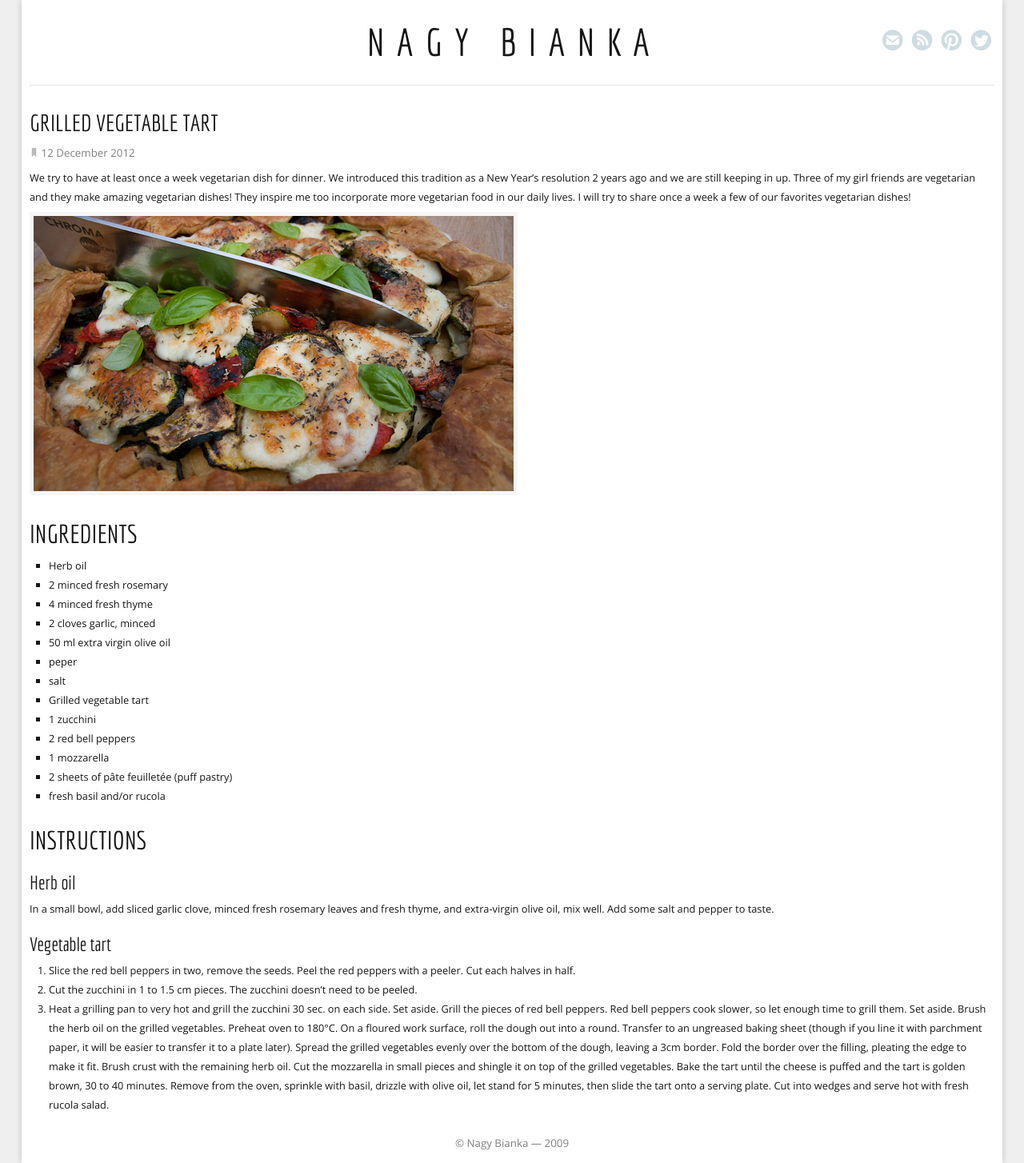
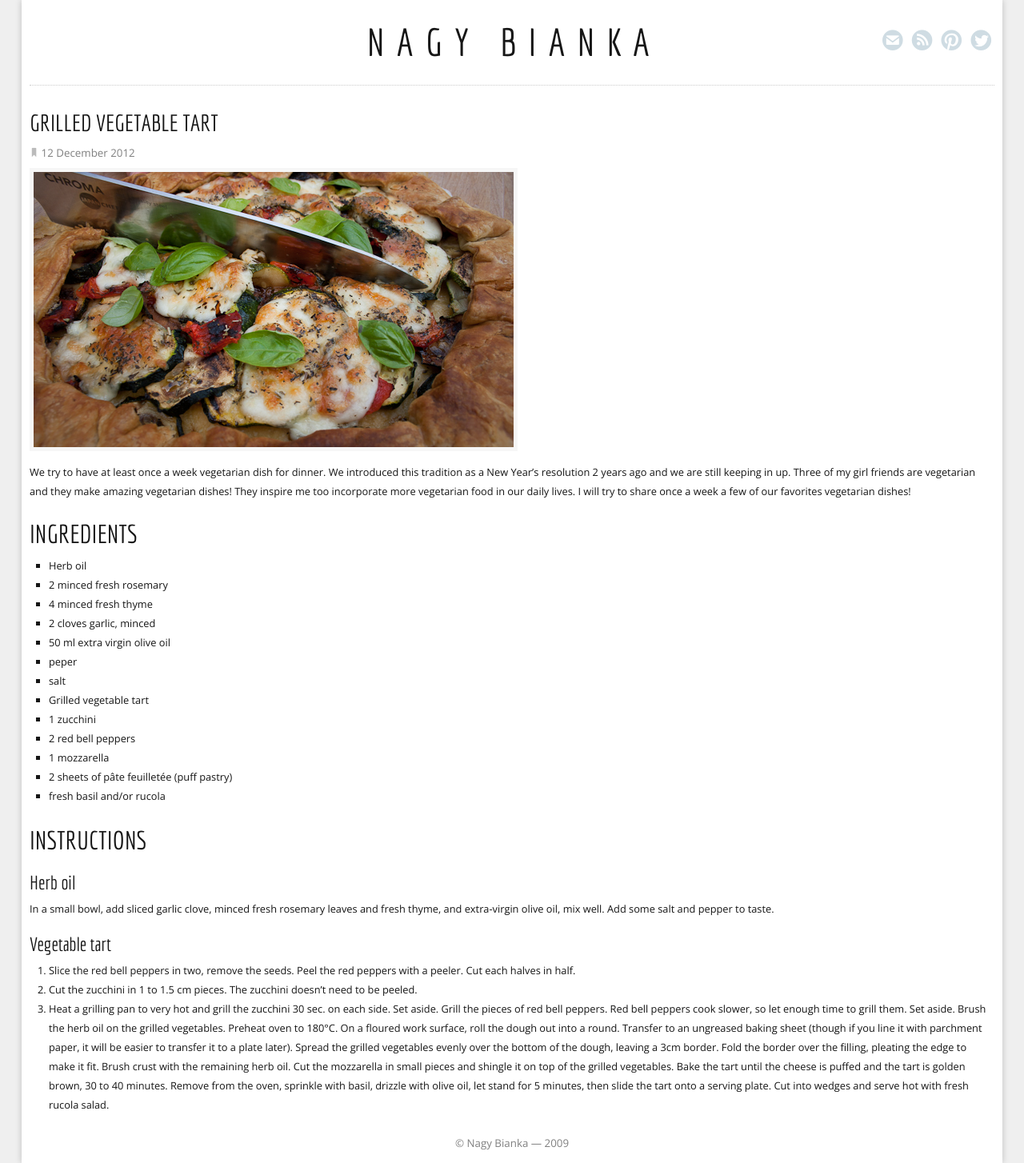
Before and after one commit to nagybianka/nagybianka.eu, a Jekyll site: the page built from _posts/2012-12-12-grilled-vegetable-tart.md, in a window 1280 px wide. Shown: the whole page at 80% size. Built offline with Jekyll 4.4.1, drawn with Linux system fonts in a browser that asks for light colours.

Commit message:
Move photo in Grilled vegetable tart to top

```diff
--- a/_posts/2012-12-12-grilled-vegetable-tart.md
+++ b/_posts/2012-12-12-grilled-vegetable-tart.md
@@ -4,9 +4,9 @@ title:  Grilled vegetable tart
 date:   2012-12-12
 ---
 
+![Grilled vegetable tart](/images/grilled-vegetable-tart.jpg)
+
 We try to have at least once a week vegetarian dish for dinner. We introduced this tradition as a New Year's resolution 2 years ago and we are still keeping in up. Three of my girl friends are vegetarian and they make amazing vegetarian dishes! They inspire me too incorporate more vegetarian food in our daily lives. I will try to share once a week a few of our favorites vegetarian dishes!
-
-![Grilled vegetable tart](/images/grilled-vegetable-tart.jpg)
 
 ## Ingredients
 
```
